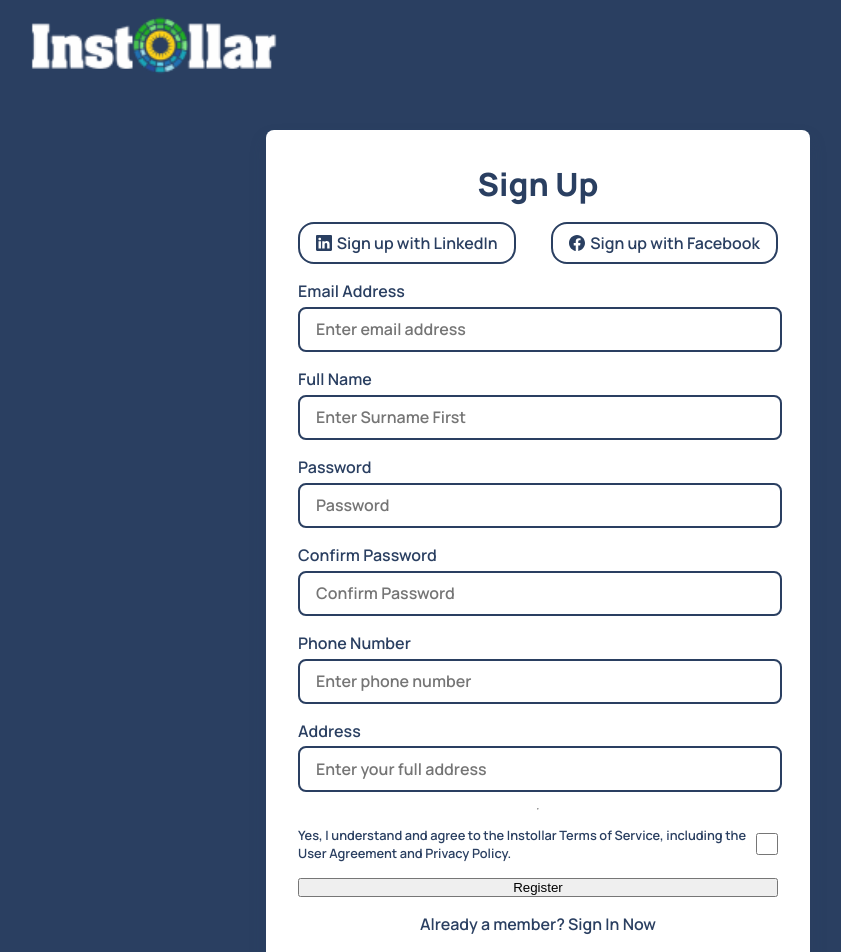
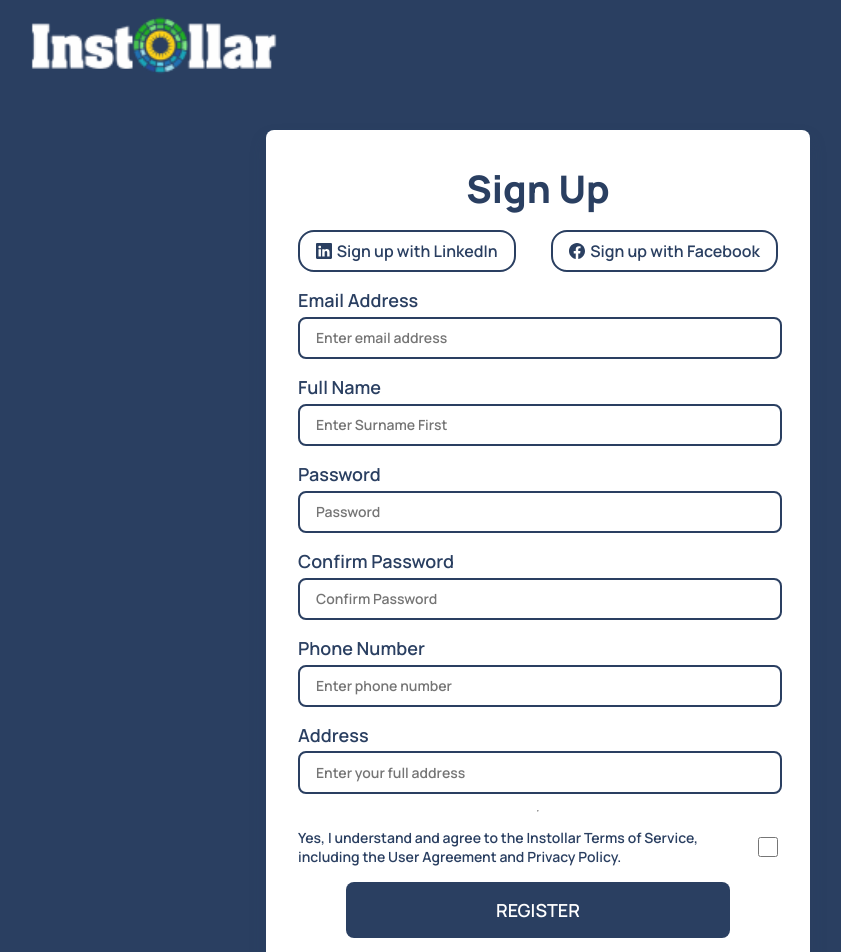
Before and after one commit to loppam/instollarv2, a React (Vite) app: page /talent-signup in a window 1280 px wide. Shown: the top 952 px of the page, without its empty margins (102-943 px from the left). Built offline with nearby package versions, Linux system fonts and the light colour scheme; no server answers.

Commit message:
Instollar

```diff
--- a/src/App.css
+++ b/src/App.css
@@ -1006,7 +1006,7 @@
 .signupoption_box h4 {
   color: #2a3f61;
   font-family: Manrope;
-  font-size: 2rem;
+  font-size: calc(var(--h2-font-mobile) - 4px);
   font-style: normal;
   font-weight: 600;
   line-height: normal;
@@ -1020,7 +1020,7 @@
 .signupoption_box p {
   color: #2a3f61;
   font-family: Manrope;
-  font-size: 0.9rem;
+  font-size: var(--p-font);
   font-style: normal;
   font-weight: 600;
   line-height: normal;
@@ -1030,7 +1030,7 @@
   color: #000;
   text-align: center;
   font-family: Manrope;
-  font-size: 1.5rem;
+  font-size: var(--p-font);
   font-style: normal;
   font-weight: 600;
   line-height: normal;
@@ -1056,6 +1056,7 @@
   display: flex;
   flex-direction: column;
   align-items: center;
+
   gap: 1rem;
 }
 .talentsignup_content {
@@ -1085,7 +1086,7 @@
 .policy p {
   color: #2a3f61;
   font-family: Manrope;
-  font-size: 0.8rem;
+  font-size: var(--p-font-mobile);
   font-style: normal;
   max-width: 38rem;
   font-weight: 600;
@@ -1096,7 +1097,7 @@
   color: #2a3f61;
   text-align: center;
   font-family: Manrope;
-  font-size: 2rem;
+  font-size: var(--h1-font-mobile);
   font-style: normal;
   font-weight: 800;
   line-height: normal;
@@ -1113,7 +1114,7 @@
 .talentsignup label {
   color: #2a3f61;
   font-family: Manrope;
-  font-size: 1rem;
+  font-size: var(--p-font);
   font-style: normal;
   font-weight: 600;
   line-height: normal;
@@ -1133,13 +1134,26 @@
 
   color: #2a3f61;
   font-family: Manrope;
-  font-size: 1rem;
+  font-size: var(--p-font-mobile);
   font-style: normal;
   font-weight: 600;
   line-height: normal;
 }
 .talentsignup_form input[type="checkbox"] {
   width: 2rem;
+}
+.talentsignup_form input[type="submit"] {
+  width: 80%;
+  padding: 1rem;
+  background-color: #2a3f61;
+  border: none;
+  border-radius: 0.5rem;
+  font-family: Manrope;
+  color: #fff;
+  text-transform: uppercase;
+  font-weight: 600;
+  font-size: var(--p-font);
+  margin: 0 auto;
 }
 .signupextention a {
   display: flex;
@@ -1185,7 +1199,7 @@
 .error {
   background-color: #092c4c;
   color: #fff;
-  font-size: 1.5rem;
+  font-size: var(--p-font);
   font-family: Manrope;
   padding: 0.5rem 1rem;
   border-radius: 01rem;
@@ -1221,16 +1235,28 @@
   color: #2a3f61;
   text-align: center;
   font-family: Manrope;
-  font-size: 2rem;
+  font-size: var(--h1-font-mobile);
   font-style: normal;
   font-weight: 800;
   line-height: normal;
 }
-
+.companysignup input[type="submit"] {
+  width: 80%;
+  padding: 1rem;
+  background-color: #2a3f61;
+  border: none;
+  border-radius: 0.5rem;
+  font-family: Manrope;
+  color: #fff;
+  text-transform: uppercase;
+  font-weight: 600;
+  font-size: var(--p-font);
+  margin: 0 auto;
+}
 .companysignup label {
   color: #2a3f61;
   font-family: Manrope;
-  font-size: 1rem;
+  font-size: var(--p-font);
   font-style: normal;
   font-weight: 600;
   line-height: normal;
@@ -1250,7 +1276,7 @@
 
   color: #2a3f61;
   font-family: Manrope;
-  font-size: 1rem;
+  font-size: var(--p-font-mobile);
   font-style: normal;
   font-weight: 600;
   line-height: normal;
@@ -1263,7 +1289,7 @@
   color: #fff;
   text-align: center;
   font-family: Manrope;
-  font-size: 1.5rem;
+  font-size: var(--p-font);
   font-style: normal;
   font-weight: 600;
   line-height: normal;
@@ -1331,7 +1357,7 @@
   color: #2a3f61;
   text-align: center;
   font-family: Manrope;
-  font-size: 2rem;
+  font-size: var(--h1-font-mobile);
   font-style: normal;
   font-weight: 600;
   line-height: normal;
@@ -1348,7 +1374,7 @@
   color: #2a3f61;
   text-align: center;
   font-family: Manrope;
-  font-size: 1.5rem;
+  font-size: var(--p-font);
   letter-spacing: 0.15rem;
   font-style: normal;
   font-weight: 500;
@@ -1367,7 +1393,7 @@
   color: #2a3f61;
   text-align: center;
   font-family: Manrope;
-  font-size: 2rem;
+  font-size: var(--h2-font-mobile);
   font-style: normal;
   font-weight: 600;
   line-height: normal;
@@ -1389,7 +1415,7 @@
   width: 70%;
   display: flex;
   flex-direction: column;
-  gap: 2rem;
+  gap: var(--p-font);
 }
 .login_form input[type="password"],
 .login_form input[type="email"] {
@@ -1420,6 +1446,7 @@
   color: #fff;
   text-align: center;
   font-family: Manrope;
+  padding: 1rem;
   font-size: 1rem;
   font-style: normal;
   font-weight: 600;
@@ -1432,7 +1459,7 @@
 
   color: #2a3f61;
   font-family: Manrope;
-  font-size: 1rem;
+  font-size: var(--p-font-mobile);
   font-style: normal;
   font-weight: 600;
   line-height: normal;
@@ -1446,7 +1473,7 @@
 .login-extra a {
   color: #2a3f61;
   font-family: Manrope;
-  font-size: 1rem;
+  font-size: var(--p-font-mobile);
   font-style: normal;
   font-weight: 600;
   line-height: normal;
@@ -1459,7 +1486,7 @@
 .logg {
   color: #077bc6;
   font-family: Manrope;
-  font-size: 1rem;
+  font-size: var(--p-font);
   font-style: normal;
   font-weight: 800;
   line-height: normal;
```
